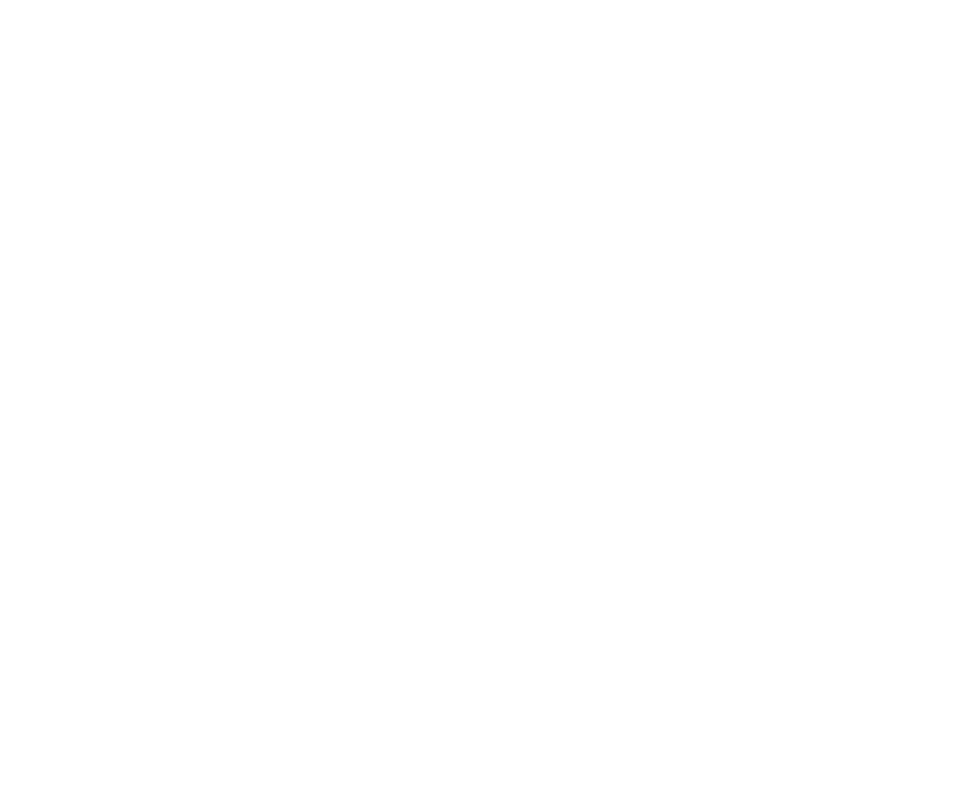
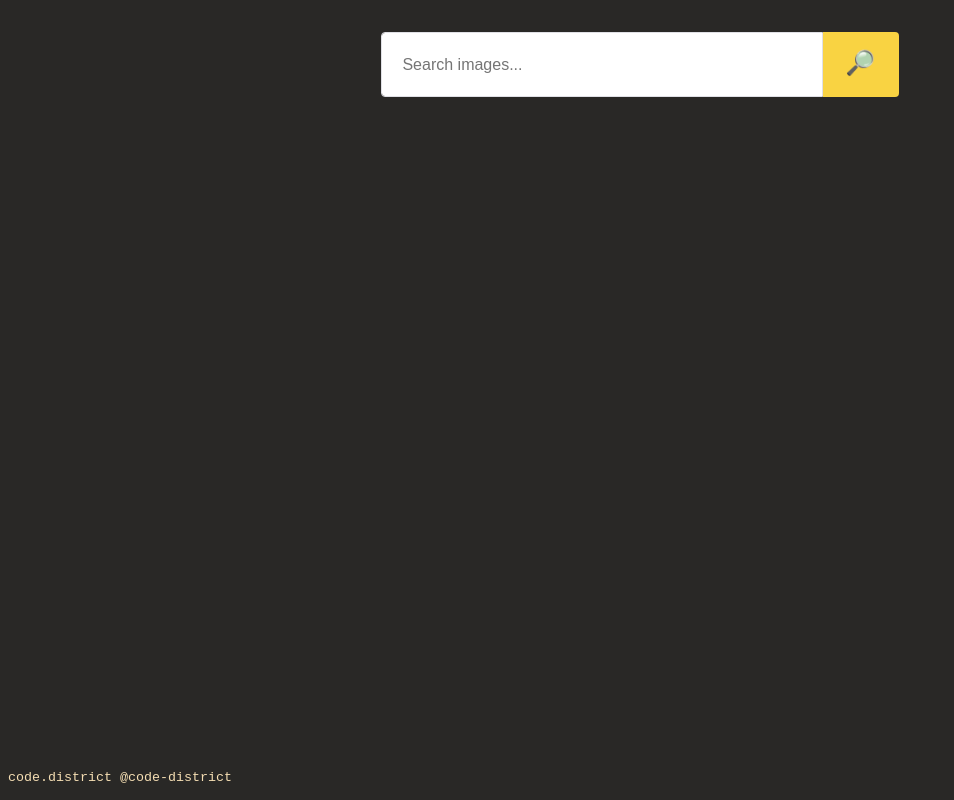
Before and after one commit to ProkoptsovD/goit-js-hw-11, a website built with Parcel: page src/index.html in a window 1280 px wide. Shown: the whole page, without its empty margins (0-954 px from the left). Built offline with nearby package versions, Linux system fonts and the light colour scheme.

Commit message:
add search-bar styles

```diff
--- a/src/index.html
+++ b/src/index.html
@@ -7,7 +7,16 @@
     <title>Document</title>
 </head>
 <body>
-
+    <div class="wrapper">
+        <div class="container">
+            <form class="search-form form" id="search-form">
+                <input class="search-field" type="text" name="searchQuery" autocomplete="off" placeholder="Search images..." />
+                <button class="search-submit button" type="submit">🔎︎</button>
+            </form>
+        </div>
+    </div>
     <script src="./index.js"></script>
+    <small style="color: wheat;">code.district
+    @code-district</small>
 </body>
 </html>
--- a/src/index.js
+++ b/src/index.js
@@ -0,0 +1 @@
+import './styles.css';
--- /dev/null
+++ b/src/styles.css
@@ -0,0 +1,109 @@
+body {
+    padding-top: 24px;
+    background: #292826;
+    height: 92vh;
+
+    font-family: "Courier New", monospace;
+}
+
+.wrapper {
+    display: flex;
+    justify-content: center;
+    height: 100%;
+}
+
+.container {
+    width: 400px;
+}
+
+input {
+    -webkit-appearance: none !important;
+    background-clip: padding-box;
+    background-color: white;
+    vertical-align: middle;
+    border-radius: 0.25rem;
+    border: 1px solid #e0e0e5;
+    font-size: 1rem;
+    width: 100%;
+    line-height: 2;
+    padding: 0.375rem 1.25rem;
+    -webkit-transition: border-color 0.2s;
+    -moz-transition: border-color 0.2s;
+    transition: border-color 0.2s;
+}
+
+input:focus {
+    transition: all 0.5s;
+    box-shadow: 0 0 40px #f9d442b9;
+    border-color: #f9d342;
+    outline: none;
+}
+
+form.search-form {
+    display: flex;
+    justify-content: center;
+}
+
+label {
+    flex-grow: 1;
+    flex-shrink: 0;
+    flex-basis: auto;
+    align-self: center;
+    margin-bottom: 0;
+}
+
+input.search-field {
+    margin-bottom: 0;
+    flex-grow: 1;
+    flex-shrink: 0;
+    flex-basis: auto;
+    align-self: center;
+    height: 51px;
+    border-top-right-radius: 0;
+    border-bottom-right-radius: 0;
+}
+
+.search-submit {
+    margin: 0;
+    padding: 1rem 1.3rem;
+    border-top-left-radius: 0;
+    border-bottom-left-radius: 0;
+    border-top-right-radius: 0.25rem;
+    border-bottom-right-radius: 0.25rem;
+    font-family: inherit;
+    font-size: 1rem;
+}
+
+.screen-reader-text {
+    clip: rect(1px, 1px, 1px, 1px);
+    position: absolute !important;
+    height: 1px;
+    width: 1px;
+    overflow: hidden;
+}
+
+.button {
+    display: inline-block;
+    font-weight: 600;
+    font-size: 1.5rem;
+    line-height: 1.15;
+    letter-spacing: 0.1rem;
+    text-transform: uppercase;
+    background: #f9d342;
+    color: #292826;
+    border: 1px solid transparent;
+    vertical-align: middle;
+    text-shadow: none;
+    -webkit-transition: all 0.2s;
+    -moz-transition: all 0.2s;
+    transition: all 0.2s;
+}
+
+.button:hover,
+.button:active,
+.button:focus {
+    cursor: pointer;
+    background: #d4b743;
+    color: #292826;
+    outline: 0;
+}
```
